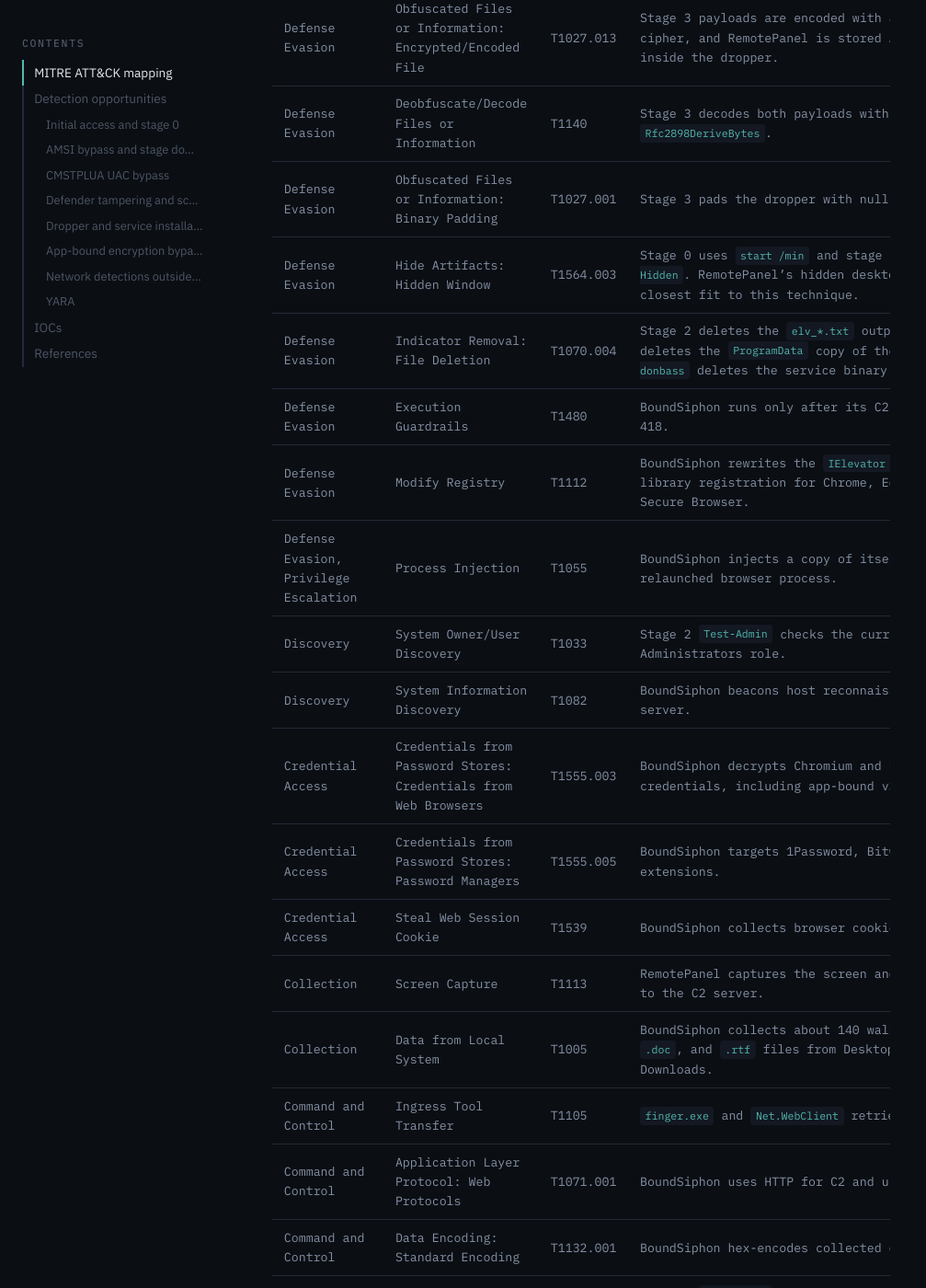
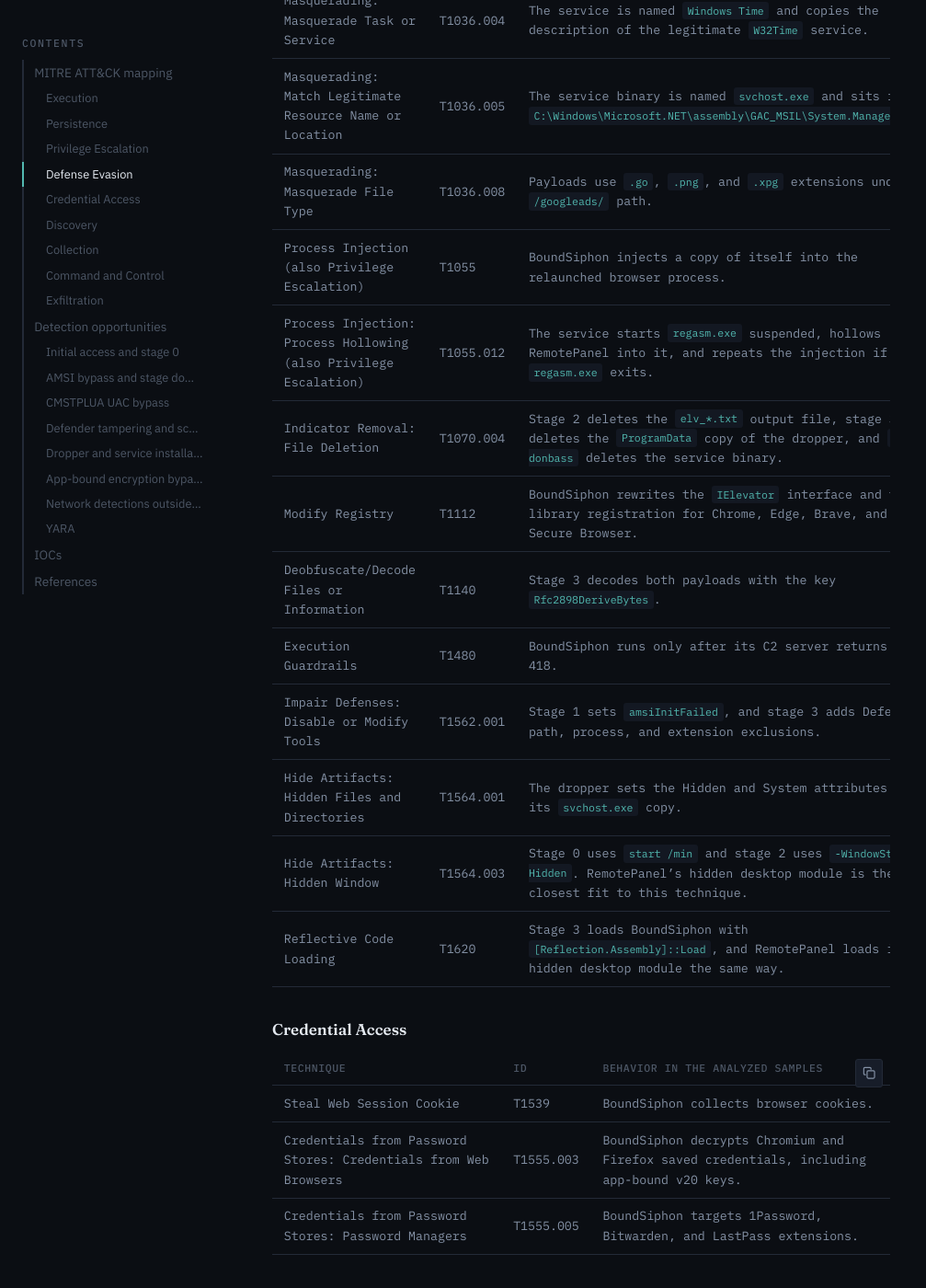
Before and after one commit to jacobholtz/jacobholtz.github.io, a Jekyll site: the page built from _posts/2026-11-02-analyzing-a-multi-stage-clickfix-incident.md, in a window 1280 px wide and 1400 px high, scrolled down 7477 px. Shown: the whole window at 92% size, without its empty margins (0-1007 px from the left). Built offline with Jekyll 4.4.1, drawn with Linux system fonts in a browser that asks for light colours; some of the changed text lies outside the part shown.

Commit message:
Group ClickFix writeup ATT&CK mapping by tactic
Co-Authored-By: Claude Opus 5.5 <noreply@anthropic.com>

```diff
--- a/_posts/2026-11-02-analyzing-a-multi-stage-clickfix-incident.md
+++ b/_posts/2026-11-02-analyzing-a-multi-stage-clickfix-incident.md
@@ -60,48 +60,92 @@ Because the channel does not use TLS, it doesn't produce a JA3 or JA4 signature
 
 ### MITRE ATT&CK mapping
 
-| Tactic | Technique | ID | Behavior in the analyzed samples |
-| --- | --- | --- | --- |
-| Execution | User Execution: Malicious Copy and Paste | T1204.004 | The user pastes and runs the ClickFix command. |
-| Execution | Command and Scripting Interpreter: Windows Command Shell | T1059.003 | `cmd.exe` runs a `for /f` loop that executes each line that `finger.exe` returns. |
-| Execution | Command and Scripting Interpreter: PowerShell | T1059.001 | Stages 1 through 3 are PowerShell scripts run with `IEX` and `-EncodedCommand`, and RemotePanel provides a remote PowerShell shell. |
-| Execution | Native API | T1106 | Stage 2 defines P/Invoke wrappers for `CoInitializeEx` and `CoGetObject`, and the dropper calls `OpenSCManagerW`, `CreateServiceW`, and `StartService`. |
-| Execution | Inter-Process Communication: Component Object Model | T1559.001 | Stage 2 calls `ShellExec` on the CMSTPLUA COM object. |
-| Execution | System Services: Service Execution | T1569.002 | The dropper calls `StartService` on the `Windows Time` service it creates. |
-| Persistence | Create or Modify System Process: Windows Service | T1543.003 | The dropper installs an auto-start service named `Windows Time` that runs its hidden `svchost.exe` copy. |
-| Privilege Escalation | Abuse Elevation Control Mechanism: Bypass User Account Control | T1548.002 | Stage 2 uses the CMSTPLUA elevation moniker `{3E5FC7F9-9A51-4367-9063-A120244FBEC7}` to start an elevated `powershell.exe`. |
-| Privilege Escalation | Access Token Manipulation: Create Process with Token | T1134.002 | The service duplicates the console user's token with `WTSQueryUserToken` and `DuplicateTokenEx`, sets it to high integrity, and starts `regasm.exe` with `CreateProcessAsUserW`. |
-| Defense Evasion | Obfuscated Files or Information: Command Obfuscation | T1027.010 | The stage 0 command uses `^` caret escapes to break up `finger` and the user name. |
-| Defense Evasion | Impair Defenses: Disable or Modify Tools | T1562.001 | Stage 1 sets `amsiInitFailed`, and stage 3 adds Defender path, process, and extension exclusions. |
-| Defense Evasion | Reflective Code Loading | T1620 | Stage 3 loads BoundSiphon with `[Reflection.Assembly]::Load`, and RemotePanel loads its hidden desktop module the same way. |
-| Defense Evasion | Masquerading: Masquerade Task or Service | T1036.004 | The service is named `Windows Time` and copies the description of the legitimate `W32Time` service. |
-| Defense Evasion | Masquerading: Match Legitimate Resource Name or Location | T1036.005 | The service binary is named `svchost.exe` and sits in `C:\Windows\Microsoft.NET\assembly\GAC_MSIL\System.Management\`. |
-| Defense Evasion | Hide Artifacts: Hidden Files and Directories | T1564.001 | The dropper sets the Hidden and System attributes on its `svchost.exe` copy. |
-| Defense Evasion, Privilege Escalation | Process Injection: Process Hollowing | T1055.012 | The service starts `regasm.exe` suspended, hollows RemotePanel into it, and repeats the injection if `regasm.exe` exits. |
-| Defense Evasion | Masquerading: Masquerade File Type | T1036.008 | Payloads use `.go`, `.png`, and `.xpg` extensions under a `/googleads/` path. |
-| Defense Evasion | Obfuscated Files or Information: Encrypted/Encoded File | T1027.013 | Stage 3 payloads are encoded with a subtract-key byte cipher, and RemotePanel is stored AES-256-CBC encrypted inside the dropper. |
-| Defense Evasion | Deobfuscate/Decode Files or Information | T1140 | Stage 3 decodes both payloads with the key `Rfc2898DeriveBytes`. |
-| Defense Evasion | Obfuscated Files or Information: Binary Padding | T1027.001 | Stage 3 pads the dropper with null bytes to 751–800 MB. |
-| Defense Evasion | Hide Artifacts: Hidden Window | T1564.003 | Stage 0 uses `start /min` and stage 2 uses `-WindowStyle Hidden`. RemotePanel's hidden desktop module is the closest fit to this technique. |
-| Defense Evasion | Indicator Removal: File Deletion | T1070.004 | Stage 2 deletes the `elv_*.txt` output file, stage 3 deletes the `ProgramData` copy of the dropper, and `--donbass` deletes the service binary. |
-| Defense Evasion | Execution Guardrails | T1480 | BoundSiphon runs only after its C2 server returns HTTP 418. |
-| Defense Evasion | Modify Registry | T1112 | BoundSiphon rewrites the `IElevator` interface and type library registration for Chrome, Edge, Brave, and AVG Secure Browser. |
-| Defense Evasion, Privilege Escalation | Process Injection | T1055 | BoundSiphon injects a copy of itself into the relaunched browser process. |
-| Discovery | System Owner/User Discovery | T1033 | Stage 2 `Test-Admin` checks the current token for the Administrators role. |
-| Discovery | System Information Discovery | T1082 | BoundSiphon beacons host reconnaissance to its C2 server. |
-| Credential Access | Credentials from Password Stores: Credentials from Web Browsers | T1555.003 | BoundSiphon decrypts Chromium and Firefox saved credentials, including app-bound v20 keys. |
-| Credential Access | Credentials from Password Stores: Password Managers | T1555.005 | BoundSiphon targets 1Password, Bitwarden, and LastPass extensions. |
-| Credential Access | Steal Web Session Cookie | T1539 | BoundSiphon collects browser cookies. |
-| Collection | Screen Capture | T1113 | RemotePanel captures the screen and sends JPEG images to the C2 server. |
-| Collection | Data from Local System | T1005 | BoundSiphon collects about 140 wallets and `.txt`, `.doc`, and `.rtf` files from Desktop, Documents, and Downloads. |
-| Command and Control | Ingress Tool Transfer | T1105 | `finger.exe` and `Net.WebClient` retrieve each stage. |
-| Command and Control | Application Layer Protocol: Web Protocols | T1071.001 | BoundSiphon uses HTTP for C2 and upload. |
-| Command and Control | Data Encoding: Standard Encoding | T1132.001 | BoundSiphon hex-encodes collected data. |
-| Command and Control | Web Service: Dead Drop Resolver | T1102.001 | Without `GHOST_HOST`, RemotePanel reads its C2 `host:port` from a BNB Smart Chain contract through public RPC endpoints. |
-| Command and Control | Non-Application Layer Protocol | T1095 | RemotePanel uses raw TCP with a custom frame format. |
-| Command and Control | Encrypted Channel: Asymmetric Cryptography | T1573.002 | RemotePanel wraps its `ClientHello` with an embedded RSA public key. |
-| Command and Control | Encrypted Channel: Symmetric Cryptography | T1573.001 | RemotePanel uses a per-session AES-256 key. |
-| Exfiltration | Exfiltration Over C2 Channel | T1041 | BoundSiphon uploads collected data over HTTP to `greatgrgreeng[.]com/upload`. |
+The following tables map the behavior in the analyzed samples to ATT&CK techniques, grouped by tactic.
+
+#### Execution
+
+| Technique | ID | Behavior in the analyzed samples |
+| --- | --- | --- |
+| Command and Scripting Interpreter: PowerShell | T1059.001 | Stages 1 through 3 are PowerShell scripts run with `IEX` and `-EncodedCommand`, and RemotePanel provides a remote PowerShell shell. |
+| Command and Scripting Interpreter: Windows Command Shell | T1059.003 | `cmd.exe` runs a `for /f` loop that executes each line that `finger.exe` returns. |
+| Native API | T1106 | Stage 2 defines P/Invoke wrappers for `CoInitializeEx` and `CoGetObject`, and the dropper calls `OpenSCManagerW`, `CreateServiceW`, and `StartService`. |
+| User Execution: Malicious Copy and Paste | T1204.004 | The user pastes and runs the ClickFix command. |
+| Inter-Process Communication: Component Object Model | T1559.001 | Stage 2 calls `ShellExec` on the CMSTPLUA COM object. |
+| System Services: Service Execution | T1569.002 | The dropper calls `StartService` on the `Windows Time` service it creates. |
+
+#### Persistence
+
+| Technique | ID | Behavior in the analyzed samples |
+| --- | --- | --- |
+| Create or Modify System Process: Windows Service | T1543.003 | The dropper installs an auto-start service named `Windows Time` that runs its hidden `svchost.exe` copy. |
+
+#### Privilege Escalation
+
+| Technique | ID | Behavior in the analyzed samples |
+| --- | --- | --- |
+| Access Token Manipulation: Create Process with Token | T1134.002 | The service duplicates the console user's token with `WTSQueryUserToken` and `DuplicateTokenEx`, sets it to high integrity, and starts `regasm.exe` with `CreateProcessAsUserW`. |
+| Abuse Elevation Control Mechanism: Bypass User Account Control | T1548.002 | Stage 2 uses the CMSTPLUA elevation moniker `{3E5FC7F9-9A51-4367-9063-A120244FBEC7}` to start an elevated `powershell.exe`. |
+
+#### Defense Evasion
+
+| Technique | ID | Behavior in the analyzed samples |
+| --- | --- | --- |
+| Obfuscated Files or Information: Binary Padding | T1027.001 | Stage 3 pads the dropper with null bytes to 751–800 MB. |
+| Obfuscated Files or Information: Command Obfuscation | T1027.010 | The stage 0 command uses `^` caret escapes to break up `finger` and the user name. |
+| Obfuscated Files or Information: Encrypted/Encoded File | T1027.013 | Stage 3 payloads are encoded with a subtract-key byte cipher, and RemotePanel is stored AES-256-CBC encrypted inside the dropper. |
+| Masquerading: Masquerade Task or Service | T1036.004 | The service is named `Windows Time` and copies the description of the legitimate `W32Time` service. |
+| Masquerading: Match Legitimate Resource Name or Location | T1036.005 | The service binary is named `svchost.exe` and sits in `C:\Windows\Microsoft.NET\assembly\GAC_MSIL\System.Management\`. |
+| Masquerading: Masquerade File Type | T1036.008 | Payloads use `.go`, `.png`, and `.xpg` extensions under a `/googleads/` path. |
+| Process Injection (also Privilege Escalation) | T1055 | BoundSiphon injects a copy of itself into the relaunched browser process. |
+| Process Injection: Process Hollowing (also Privilege Escalation) | T1055.012 | The service starts `regasm.exe` suspended, hollows RemotePanel into it, and repeats the injection if `regasm.exe` exits. |
+| Indicator Removal: File Deletion | T1070.004 | Stage 2 deletes the `elv_*.txt` output file, stage 3 deletes the `ProgramData` copy of the dropper, and `--donbass` deletes the service binary. |
+| Modify Registry | T1112 | BoundSiphon rewrites the `IElevator` interface and type library registration for Chrome, Edge, Brave, and AVG Secure Browser. |
+| Deobfuscate/Decode Files or Information | T1140 | Stage 3 decodes both payloads with the key `Rfc2898DeriveBytes`. |
+| Execution Guardrails | T1480 | BoundSiphon runs only after its C2 server returns HTTP 418. |
+| Impair Defenses: Disable or Modify Tools | T1562.001 | Stage 1 sets `amsiInitFailed`, and stage 3 adds Defender path, process, and extension exclusions. |
+| Hide Artifacts: Hidden Files and Directories | T1564.001 | The dropper sets the Hidden and System attributes on its `svchost.exe` copy. |
+| Hide Artifacts: Hidden Window | T1564.003 | Stage 0 uses `start /min` and stage 2 uses `-WindowStyle Hidden`. RemotePanel's hidden desktop module is the closest fit to this technique. |
+| Reflective Code Loading | T1620 | Stage 3 loads BoundSiphon with `[Reflection.Assembly]::Load`, and RemotePanel loads its hidden desktop module the same way. |
+
+#### Credential Access
+
+| Technique | ID | Behavior in the analyzed samples |
+| --- | --- | --- |
+| Steal Web Session Cookie | T1539 | BoundSiphon collects browser cookies. |
+| Credentials from Password Stores: Credentials from Web Browsers | T1555.003 | BoundSiphon decrypts Chromium and Firefox saved credentials, including app-bound v20 keys. |
+| Credentials from Password Stores: Password Managers | T1555.005 | BoundSiphon targets 1Password, Bitwarden, and LastPass extensions. |
+
+#### Discovery
+
+| Technique | ID | Behavior in the analyzed samples |
+| --- | --- | --- |
+| System Owner/User Discovery | T1033 | Stage 2 `Test-Admin` checks the current token for the Administrators role. |
+| System Information Discovery | T1082 | BoundSiphon beacons host reconnaissance to its C2 server. |
+
+#### Collection
+
+| Technique | ID | Behavior in the analyzed samples |
+| --- | --- | --- |
+| Data from Local System | T1005 | BoundSiphon collects about 140 wallets and `.txt`, `.doc`, and `.rtf` files from Desktop, Documents, and Downloads. |
+| Screen Capture | T1113 | RemotePanel captures the screen and sends JPEG images to the C2 server. |
+
+#### Command and Control
+
+| Technique | ID | Behavior in the analyzed samples |
+| --- | --- | --- |
+| Application Layer Protocol: Web Protocols | T1071.001 | BoundSiphon uses HTTP for C2 and upload. |
+| Non-Application Layer Protocol | T1095 | RemotePanel uses raw TCP with a custom frame format. |
+| Web Service: Dead Drop Resolver | T1102.001 | Without `GHOST_HOST`, RemotePanel reads its C2 `host:port` from a BNB Smart Chain contract through public RPC endpoints. |
+| Ingress Tool Transfer | T1105 | `finger.exe` and `Net.WebClient` retrieve each stage. |
+| Data Encoding: Standard Encoding | T1132.001 | BoundSiphon hex-encodes collected data. |
+| Encrypted Channel: Symmetric Cryptography | T1573.001 | RemotePanel uses a per-session AES-256 key. |
+| Encrypted Channel: Asymmetric Cryptography | T1573.002 | RemotePanel wraps its `ClientHello` with an embedded RSA public key. |
+
+#### Exfiltration
+
+| Technique | ID | Behavior in the analyzed samples |
+| --- | --- | --- |
+| Exfiltration Over C2 Channel | T1041 | BoundSiphon uploads collected data over HTTP to `greatgrgreeng[.]com/upload`. |
 
 ### Detection opportunities
 
```
